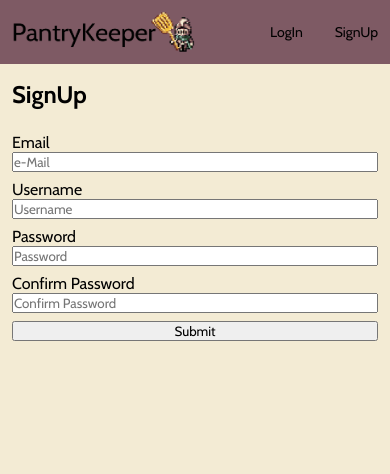
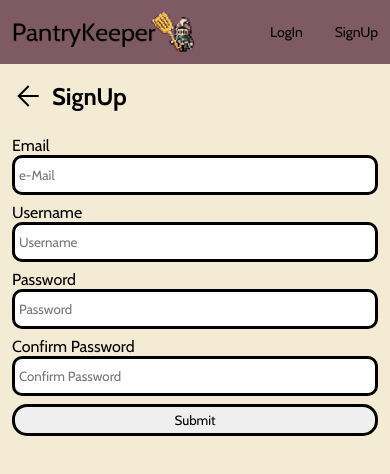
Before and after one commit to aliv314/pantrykeeper, a React (Create React App) app: page /register in a window 390 px wide. Shown: the top 474 px of the page. Built offline with nearby package versions, Linux system fonts and the light colour scheme; no server answers.

Commit message:
Styled register to be more mobile friendly

```diff
--- a/src/pages/Register/Register.js
+++ b/src/pages/Register/Register.js
@@ -6,6 +6,7 @@ import { useState } from 'react'
 import {useNavigate} from 'react-router-dom';
 import { backend, auth } from '../../firebase';
 import { createUserWithEmailAndPassword, updateProfile } from "firebase/auth";
+import BackButton from '../../components/BackButton/BackButton';
 
 const Register = () => {
     const [mail, setMail] = useState("");
@@ -43,6 +44,7 @@ const Register = () => {
                 updateProfile( userObj, {
                     displayName: user
                 }).then(() => {
+                    alert("Success! Routing you back to Home.")
                     console.log("Profile updated!")
                 }).catch(() => {
                     console.log("Profile failed to update!")
@@ -71,7 +73,10 @@ const Register = () => {
 
     return (
         <section className='register'>
-            <h2 className='register__title'> SignUp </h2>
+            <div className='register__header'>
+                <BackButton onClose={() => nav('/')}></BackButton>
+                <h2 className='register__title'> SignUp </h2>
+            </div>
             <form className='register__form' onSubmit={onSubmitHandler}>
                 <p className='register__label'>Email</p>
                 <input className='register__input' placeholder='e-Mail' type='text' value={mail} onChange={(e) => setMail(e.target.value)}></input>
@@ -82,7 +87,7 @@ const Register = () => {
                 <p className='register__label'>Confirm Password</p>
                 <input className='register__input' placeholder='Confirm Password' type='password' value ={confirm} onChange={(e) => setConfirm(e.target.value)}></input>
 
-                <button type="submit"> Submit </button>
+                <button className='register__button' type="submit"> Submit </button>
             </form>
         </section>
     )
--- a/src/pages/Register/Register.scss
+++ b/src/pages/Register/Register.scss
@@ -6,13 +6,16 @@
         display: flex;
         flex-direction: column;
     }
-    &__title{
+    &__header{
+        display: flex;
+        align-items: center;
         @include margin-headline;
     }
     &__input{
         @include margin-baseline;
+        @include input;
     }
-    &__label{
-
+    &__button{
+        @include buttons;
     }
 }
```
